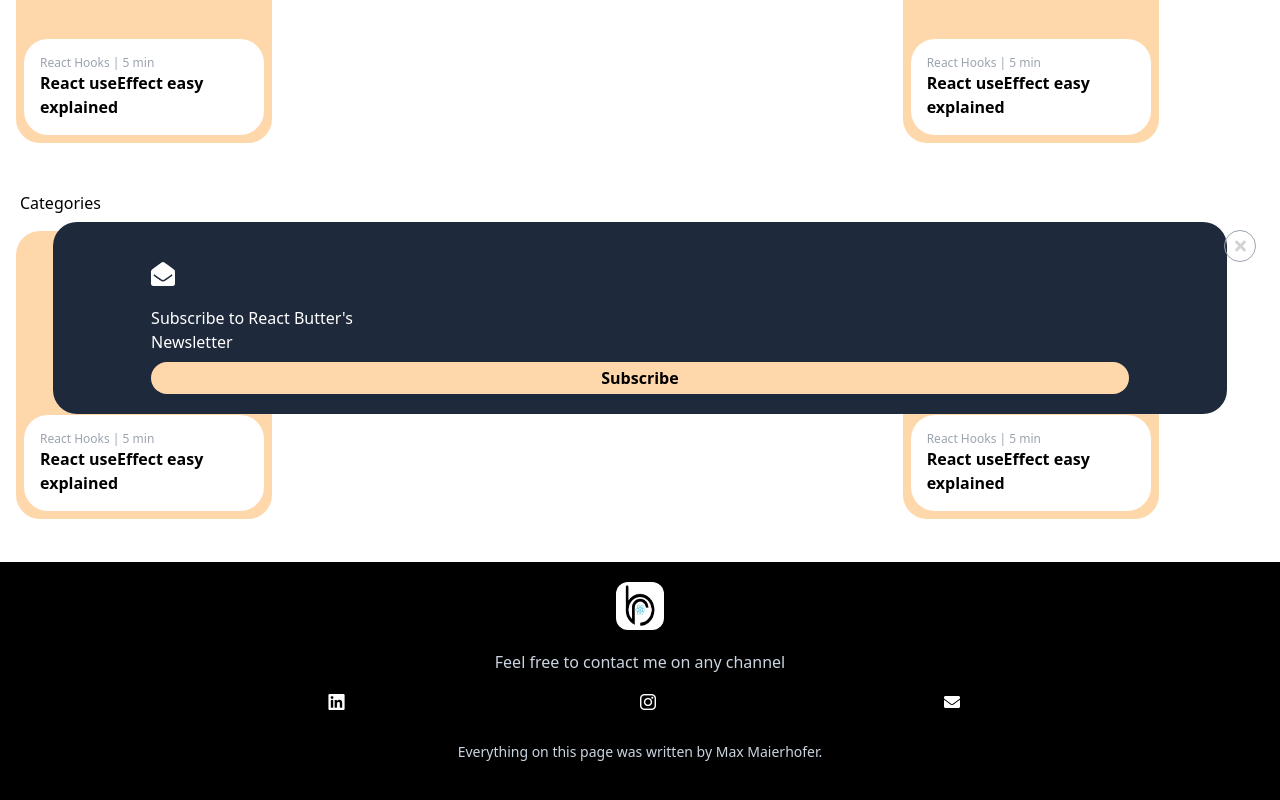
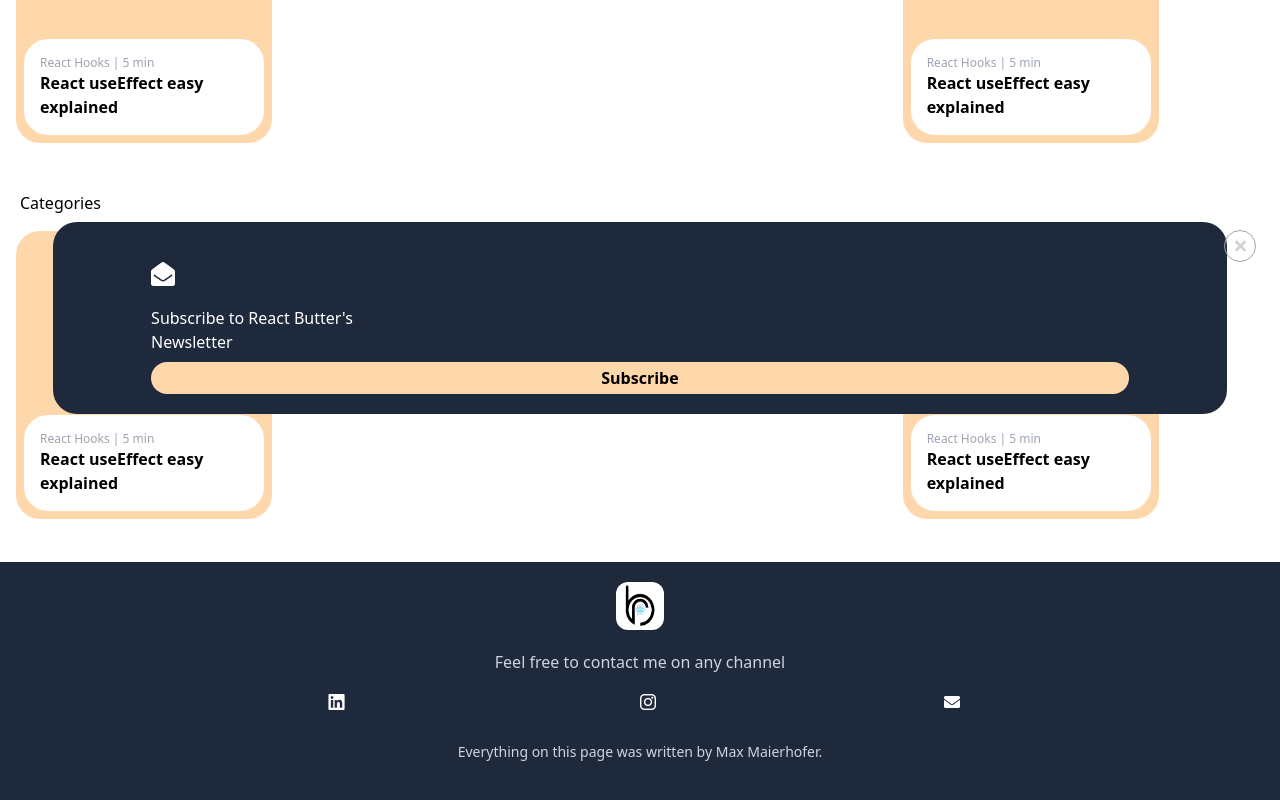
Before and after one commit to mmaierhofer/typescriptBlog, a React (Create React App) app: page / in a window 1280 px wide. Shown: the part 366-1166 px from the top of the page. Built offline with nearby package versions, Linux system fonts and the light colour scheme.

Commit message:
change footer bg

```diff
--- a/src/components/Footer.tsx
+++ b/src/components/Footer.tsx
@@ -7,7 +7,7 @@ import { FontAwesomeIcon } from "@fortawesome/react-fontawesome";
 export default function Footer() {
   return (
     <>
-      <div className="pb-10 bg-black w-screen relative bottom-0 flex items-center pt-5 flex-col">
+      <div className="pb-10 bg-slate-800 w-screen relative bottom-0 flex items-center pt-5 flex-col">
         <img src={logo} alt="logo" className="h-12 rounded-xl w-12" />
         <div className="text-slate-300 w-1/2 text-center mt-5">
           <div>Feel free to contact me on any channel</div>
```
